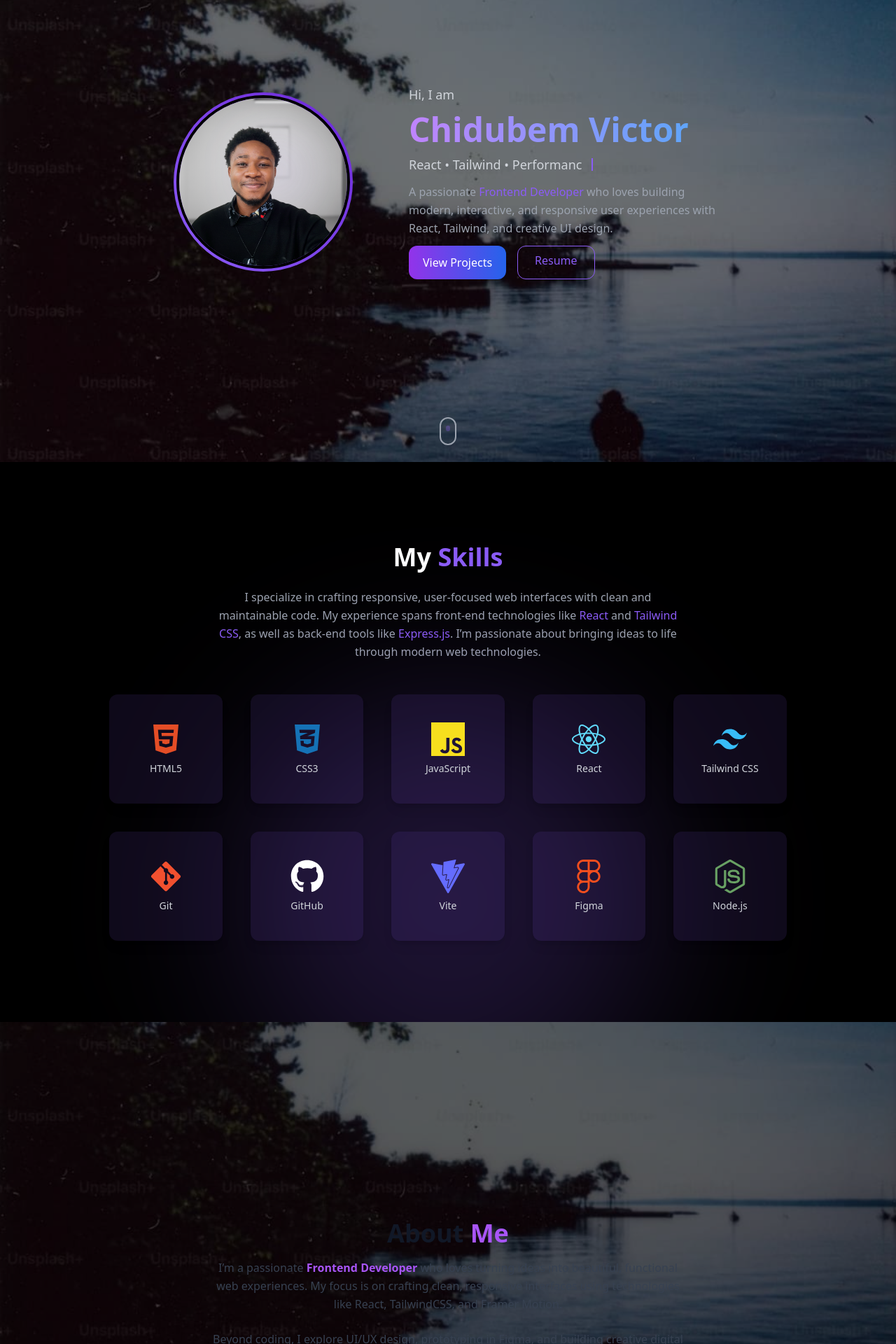
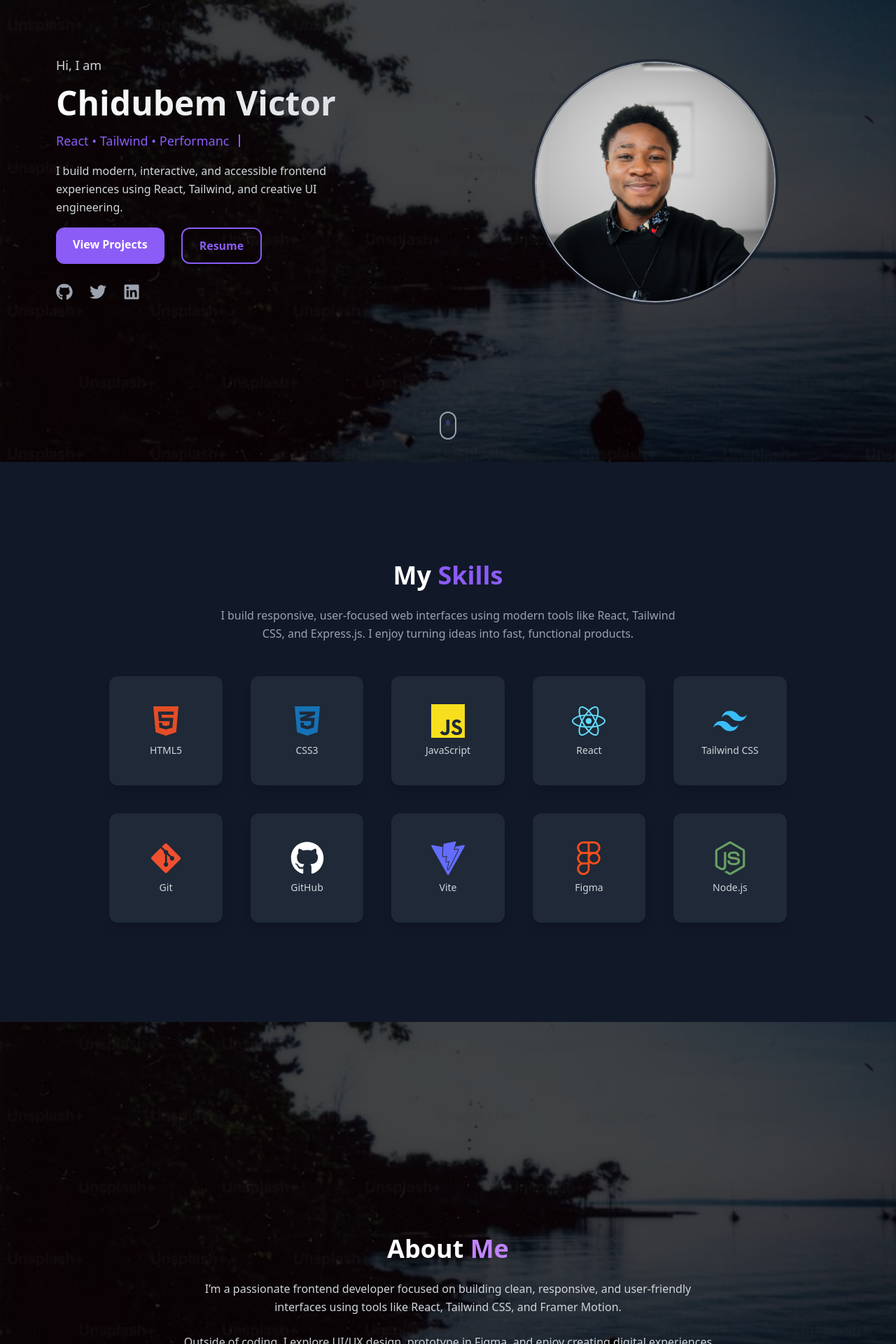
Before and after one commit to boyalonexr/Portfolio, a React (Vite) app: page / in a window 1280 px wide. Shown: the part 140-2060 px from the top of the page at 70% size. Built offline with nearby package versions, Linux system fonts and the light colour scheme; a web font is replaced by a local one.

Commit message:
updated portfolio

```diff
--- a/src/Components/About.jsx
+++ b/src/Components/About.jsx
@@ -4,31 +4,39 @@
   return (
     <section
       id="about"
-      className="relative flex justify-center py-20 px-6 md:px-16 lg:px-32 background-lower z-0 h-screen"
+      className="
+        relative flex flex-col items-center justify-center
+        py-20 px-6 md:px-16 lg:px-32
+        background-lower h-screen z-0
+      "
     >
-      {/* === DARK OVERLAY ON TOP OF BACKGROUND === */}
-      <div className="absolute inset-0 bg-black/60" />
+      {/* DARK OVERLAY */}
+      <div className="absolute inset-0 bg-black/70 z-0" />
 
-        {/* About Text */}
+      {/* CONTENT WRAPPER */}
       <motion.div
         initial={{ opacity: 0, y: 30 }}
         whileInView={{ opacity: 1, y: 0 }}
         transition={{ duration: 0.8 }}
-          className="relative z-10 text-center w-full md:text-left max-w-md md:max-w-2xl flex flex-col justify-center"
+        className="relative z-10 w-full max-w-3xl flex flex-col items-center gap-6"
       >
-          <h2 className="text-3xl text-center md:text-4xl font-bold mb-4 text-gray-900 dark:text-white">
-            About <span className="text-purple-500">Me</span>
+        {/* TITLE */}
+        <h2 className="text-3xl md:text-4xl font-bold text-white text-center">
+          About <span className="text-purple-400">Me</span>
         </h2>
-          <p className="text-gray-700 dark:text-gray-300 leading-relaxed mb-6 text-center">
-            I’m a passionate <span className="font-semibold text-purple-500">Frontend Developer</span> who loves turning ideas into
-            beautiful, functional web experiences. My focus is on crafting
-            clean, responsive interfaces using technologies like React, TailwindCSS, and Framer Motion.
+
+
+        {/* PARAGRAPH 1 */}
+        <p className="text-gray-300 leading-relaxed text-center">
+          I’m a passionate frontend developer focused on building clean, responsive,
+          and user-friendly interfaces using tools like React, Tailwind CSS, and
+          Framer Motion.
         </p>
-          <p className="text-gray-700 dark:text-gray-300 leading-relaxed text-center">
-            Beyond coding, I explore UI/UX design, prototyping in Figma, and
-            building creative digital solutions that bridge design and
-            development. I’m constantly learning and experimenting to bring
-            innovative ideas to life.
+
+        {/* PARAGRAPH 2 */}
+        <p className="text-gray-300 leading-relaxed text-center">
+          Outside of coding, I explore UI/UX design, prototype in Figma, and
+          enjoy creating digital experiences that blend design with development.
         </p>
       </motion.div>
     </section>
--- a/src/Components/Hero.jsx
+++ b/src/Components/Hero.jsx
@@ -1,60 +1,42 @@
 import { motion } from "framer-motion";
 import heroDesImg from "../assets/hero.png";
-import Typewriter from './Typewriter'
+import { FaGithub, FaTwitter, FaLinkedin } from "react-icons/fa";
+import Typewriter from "./Typewriter";
 
 function Hero() {
+  const socials = [
+    { id: 1, name: "GitHub", icon: <FaGithub />, href: "https://github.com/boyalonexr", color: "#8b5cf6" },
+    { id: 2, name: "Twitter", icon: <FaTwitter />, href: "https://twitter.com/yourhandle", color: "#1DA1F2" },
+    { id: 3, name: "LinkedIn", icon: <FaLinkedin />, href: "https://www.linkedin.com/in/chidubem-victor-969443305", color: "#0A66C2" },
+  ];
+
   return (
     <section
       id="home"
       className="
-        relative min-h-screen flex flex-col md:flex-row
-        items-center z-0 justify-center gap-20 px-6 md:px-20
-        bg-black text-white overflow-hidden
-        background
+        relative min-h-screen flex flex-col-reverse lg:flex-row
+        items-center justify-center lg:justify-between
+        px-6 sm:px-10 lg:px-20 py-16 gap-16
+        text-white bg-white overflow-hidden background
       "
     >
+      {/* DARK OVERLAY */}
+      <div className="absolute inset-0 bg-black/70 z-0" />
 
-      {/* === DARK OVERLAY ON TOP OF BACKGROUND === */}
-      <div className="absolute inset-0 bg-black/50" />
-
-      {/* === LEFT: Profile Picture === */}
-      <motion.div
-        initial={{ opacity: 0, x: -60 }}
-        animate={{ opacity: 1, x: 0 }}
-        transition={{ duration: 0.7 }}
-        className="relative flex items-center justify-center z-10"
-      >
-        <div className="relative w-48 h-48 md:w-64 md:h-64 rounded-full bg-gradient-to-tr from-[#8b5cf6] to-[#6d28d9] p-1">
-          <img
-            src={heroDesImg}
-            alt="Chidubem Victor"
-            className="w-full h-full object-cover rounded-full border-4 border-black"
-          />
-        </div>
-
-        {/* Floating glow animation */}
-        <motion.div
-          className="absolute w-16 h-16 bg-[#8b5cf6]/20 rounded-full blur-2xl"
-          animate={{ x: [0, 20, 0], y: [0, -15, 0] }}
-          transition={{ duration: 4, repeat: Infinity, ease: "easeInOut" }}
-        />
-      </motion.div>
-
-      {/* === RIGHT: Introduction Text === */}
+      {/* RIGHT — TEXT */}
       <motion.div
         initial={{ opacity: 0, x: 60 }}
         animate={{ opacity: 1, x: 0 }}
         transition={{ duration: 0.8 }}
-        className="text-center md:text-left max-w-md z-10 space-y-3"
+        className="z-10 max-w-xl text-center lg:text-left space-y-4 w-full lg:w-1/2"
       >
-        <p className="text-lg text-gray-300">Hi, I am</p>
-        <h1 className="text-4xl md:text-5xl font-bold">
-          <span className="text-transparent bg-clip-text bg-gradient-to-r from-purple-400 to-blue-400 font-extrabold">
-            Chidubem Victor
-          </span>
+        <p className="text-gray-300 text-lg">Hi, I am</p>
+
+        <h1 className="text-4xl sm:text-5xl font-extrabold bg-gradient-to-r from-white to-gray-300 bg-clip-text text-transparent">
+          Chidubem  Victor
         </h1>
 
-        <span className="flex justify-center md:justify-start">
+        <div className="flex justify-center lg:justify-start">
           <Typewriter
             phrases={[
               "Frontend Developer",
@@ -62,40 +44,77 @@
               "Design-minded • Accessibility-first",
             ]}
           />
-        </span>
+        </div>
 
-        <p className="text-gray-400 leading-relaxed">
-          A passionate <span className="text-[#8b5cf6]">Frontend Developer</span> who loves building
-          modern, interactive, and responsive user experiences with React, Tailwind, and creative UI
-          design.
+        <p className="text-gray-300 leading-relaxed max-w-md mx-auto lg:mx-0">
+          I build modern, interactive, and accessible frontend experiences using React, Tailwind, and creative UI engineering.
         </p>
 
-        {/* CTA Buttons */}
-        <div className="mt-9 flex flex-wrap gap-4 justify-center md:justify-start">
+        {/* CTA BUTTONS */}
+        <div className="flex flex-wrap gap-6 justify-center lg:justify-start mt-4">
           <motion.a
             href="#projects"
             whileHover={{ scale: 1.05 }}
             whileTap={{ scale: 0.95 }}
-            className="px-5 py-3 rounded-xl bg-gradient-to-r from-purple-600 to-blue-600 text-white font-medium shadow-glow-lg hover:scale-105 transition transform"
+            className="px-6 py-3 rounded-xl bg-[#8b5cf6] text-white font-semibold shadow-lg transition"
           >
             View Projects
           </motion.a>
 
           <motion.a
             href="/resume.docx"
-
             whileHover={{ scale: 1.05 }}
             whileTap={{ scale: 0.95 }}
-            className="px-6 py-2 border border-[#8b5cf6] text-[#8b5cf6] font-medium rounded-xl hover:bg-[#8b5cf6]/10 transition-all"
+            className="px-6 py-3 rounded-xl border-2 border-[#8b5cf6] text-[#8b5cf6] font-semibold hover:bg-[#8b5cf6]/10 transition"
           >
             Resume
           </motion.a>
         </div>
+
+        {/* SOCIAL ICONS */}
+        <div className="flex items-center py-3 pt-3 gap-6 justify-center lg:justify-start">
+          {socials.map((social) => (
+            <motion.a
+              key={social.id}
+              href={social.href}
+              target="_blank"
+              rel="noopener noreferrer"
+              whileHover={{
+                scale: 1.3,
+                rotate: 8,
+                color: social.color,
+              }}
+              whileTap={{ scale: 0.95 }}
+              className="text-2xl text-gray-400 transition-all duration-300"
+            >
+              {social.icon}
+            </motion.a>
+          ))}
+        </div>
       </motion.div>
 
-      {/* === Scroll Indicator (Mouse for Desktop / Arrow for Mobile) === */}
-        <div className="absolute bottom-6 left-0 right-0 flex justify-center z-20">
-          {/* Desktop Mouse Scroll Indicator */}
+      {/* LEFT — IMAGE */}
+      <motion.div
+        initial={{ opacity: 0, x: -60 }}
+        animate={{ opacity: 1, x: 0 }}
+        transition={{ duration: 0.7 }}
+        className="relative flex z-10 justify-center w-full lg:w-1/2"
+      >
+        <div className="relative w-64 h-64 sm:w-60 sm:h-60 lg:w-[22rem] lg:h-[22rem]
+          rounded-full p-1 bg-gray-900/50"
+        >
+          <img
+            src={heroDesImg}
+            alt="Chidubem Victor"
+            className="w-full h-full object-cover rounded-full border-2 border-gray-400"
+          />
+        </div>
+      </motion.div>
+
+
+      {/* SCROLL INDICATOR */}
+      <div className="absolute bottom-8 left-0 right-0 flex justify-center z-20">
+        {/* Desktop Mouse Scroll */}
         <div className="hidden md:flex flex-col items-center space-y-2">
           <div className="w-6 h-10 rounded-full border-2 border-gray-400 flex justify-center items-start p-1">
             <motion.div
@@ -104,28 +123,19 @@
               transition={{ duration: 1.4, repeat: Infinity, ease: "easeInOut" }}
             />
           </div>
-            {/* <span className="text-gray-500 text-xs uppercase tracking-widest">Scroll</span> */}
         </div>
 
-          {/* Mobile Down Arrow */}
+        {/* Mobile Arrow */}
         <motion.div
           className="block md:hidden text-[#8b5cf6]"
           animate={{ y: [0, 8, 0] }}
           transition={{ duration: 1, repeat: Infinity, ease: "easeInOut" }}
         >
-            <svg
-              xmlns="http://www.w3.org/2000/svg"
-              fill="none"
-              viewBox="0 0 24 24"
-              strokeWidth={1.6}
-              stroke="currentColor"
-              className="w-6 h-6"
-            >
-              <path
-                strokeLinecap="round"
-                strokeLinejoin="round"
-                d="M19.5 8.25l-7.5 7.5-7.5-7.5"
-              />
+          <svg xmlns="http://www.w3.org/2000/svg" fill="none" viewBox="0 0 24 24"
+               strokeWidth={1.6} stroke="currentColor"
+               className="w-7 h-7">
+            <path strokeLinecap="round" strokeLinejoin="round"
+                  d="M19.5 8.25l-7.5 7.5-7.5-7.5" />
           </svg>
         </motion.div>
       </div>
--- a/src/Components/Navbar.jsx
+++ b/src/Components/Navbar.jsx
@@ -46,7 +46,7 @@
       initial={{ y: -20, opacity: 0 }}
       animate={{ y: 0, opacity: 1 }}
       transition={{ duration: 0.45 }}
-      className="fixed top-0 left-0 w-full z-50 bg-black/50 backdrop-blur-md shadow-md font"
+      className="fixed top-0 left-0 w-full z-50 bg- backdrop-blur-md shadow-md font"
     >
       <div className="max-w-6xl mx-auto px-6 flex items-center justify-between h-16">
         {/* === Logo Section === */}
--- a/src/Components/Projects.js
+++ b/src/Components/Projects.js
@@ -7,7 +7,7 @@
 const projects = [
   {
     id: 1,
-    title: "Sayara App",
+    title: "Sayara Motorparts",
     description:
     "A responsive vehicle marketplace clone featuring animated page transitions with Framer Motion, interactive car listings, and a sleek UI for a smooth user experience.",
       tech: ["React", "Tailwind CSS", "Framer Motion", "JavaScript"],
--- a/src/Components/Skill.jsx
+++ b/src/Components/Skill.jsx
@@ -7,7 +7,7 @@
   FaGithub,
   FaFigma,
 } from "react-icons/fa";
-import { SiJavascript, SiTailwindcss, SiVite, SiNodedotjs, } from "react-icons/si";
+import { SiJavascript, SiTailwindcss, SiVite, SiNodedotjs } from "react-icons/si";
 
 function Skill() {
   const skills = [
@@ -26,45 +26,52 @@
   return (
     <section
       id="skills"
-      className="relative min-h-screen flex flex-col bg-black text-white px-6 py-20 md:px-20  items-center justify-center overflow-hidden"
+      className="
+        relative min-h-screen flex flex-col
+        bg-gray-900 text-white
+        px-6 py-20 md:px-20
+        items-center justify-center
+        overflow-hidden
+      "
     >
-      {/* === Section Heading === */}
       <motion.div
         initial={{ opacity: 0, y: 30 }}
         whileInView={{ opacity: 1, y: 0 }}
         transition={{ duration: 0.8 }}
         className="max-w-6xl"
       >
-        {/* === Section Heading === */}
         <h2 className="text-3xl md:text-4xl font-bold mb-6 text-center">
           My <span className="text-[#8b5cf6]">Skills</span>
         </h2>
 
-          {/* === Description === */}
         <p className="text-gray-400 text-center max-w-2xl mx-auto mb-12 leading-relaxed">
-            I specialize in crafting responsive, user-focused web interfaces with clean
-            and maintainable code. My experience spans front-end technologies like
-            <span className="text-[#8b5cf6] font-medium"> React</span> and
-            <span className="text-[#8b5cf6] font-medium"> Tailwind CSS</span>,
-            as well as back-end tools like
-            <span className="text-[#8b5cf6] font-medium"> Express.js</span>.
-            I’m passionate about bringing ideas to life through modern web technologies.
+          I build responsive, user-focused web interfaces using modern tools like
+          React, Tailwind CSS, and Express.js. I enjoy turning ideas into fast,
+          functional products.
         </p>
 
-      {/* === Skills Grid === */}
+        {/* Skills Grid */}
         <div className="relative z-10 grid grid-cols-3 sm:grid-cols-4 md:grid-cols-5 gap-6 md:gap-10">
           {skills.map((skill) => (
             <motion.div
               key={skill.id}
               initial={{ opacity: 0, y: 20 }}
               animate={{ opacity: 1, y: 0 }}
-            transition={{ duration: 0.2}}
+              transition={{ duration: 0.2 }}
               whileHover={{
                 scale: 1.15,
                 rotate: 2,
                 boxShadow: `0px 0px 30px ${skill.color}40`,
               }}
-            className="relative flex flex-col items-center justify-center p-5 md:p-10 rounded-xl bg-[#8b5cf6]/10 shadow-lg transition-all duration-300 cursor-pointer"
+              className="
+                relative flex flex-col items-center justify-center
+                p-5 md:p-10
+                rounded-xl
+                bg-gray-800
+                shadow-lg
+                transition-all duration-300
+                cursor-pointer
+              "
             >
               <motion.div
                 whileHover={{
@@ -72,24 +79,19 @@
                   textShadow: `0px 0px 12px ${skill.color}`,
                 }}
                 transition={{ type: "spring", stiffness: 300 }}
-              className="text-5xl  mb-2"
+                className="text-5xl mb-2"
                 style={{ color: skill.color }}
               >
                 {skill.icon}
               </motion.div>
-            <p className="text-sm font-medium text-gray-300 group-hover:text-[#8b5cf6] transition-colors duration-300">
+              <p className="text-sm font-medium text-gray-300">
                 {skill.name}
               </p>
             </motion.div>
           ))}
         </div>
-
-      {/* === Subtle Background Glow === */}
-      <div className="absolute inset-0 -z-10 bg-gradient-to-t from-black via-transparent to-transparent" />
-      <div className="absolute -bottom-32 left-1/2 -translate-x-1/2 w-[600px] h-[600px] bg-[#8b5cf6]/20 rounded-full blur-[120px]" />
       </motion.div>
     </section>
-
   );
 }
 
--- a/src/Components/Typewriter.jsx
+++ b/src/Components/Typewriter.jsx
@@ -34,7 +34,7 @@
   }, []);
 
   return (
-    <div className="text-gray-300 text-lg flex items-center">
+    <div className="text-[#8b5cf6] text-lg flex items-center">
       <div className="mr-2">{phrases[index].substring(0, subIndex)}</div>
       <div className="typewriter-caret" style={{ background: `rgb(var(--accent))`, opacity: blink ? 1 : 0 }} />
     </div>
```
Also changed, not shown: src/Components/Contact.jsx (+1 -37 lines), src/Components/Projects.jsx (+10 -15 lines). Lines whose indentation alone changed are shown as unchanged.
